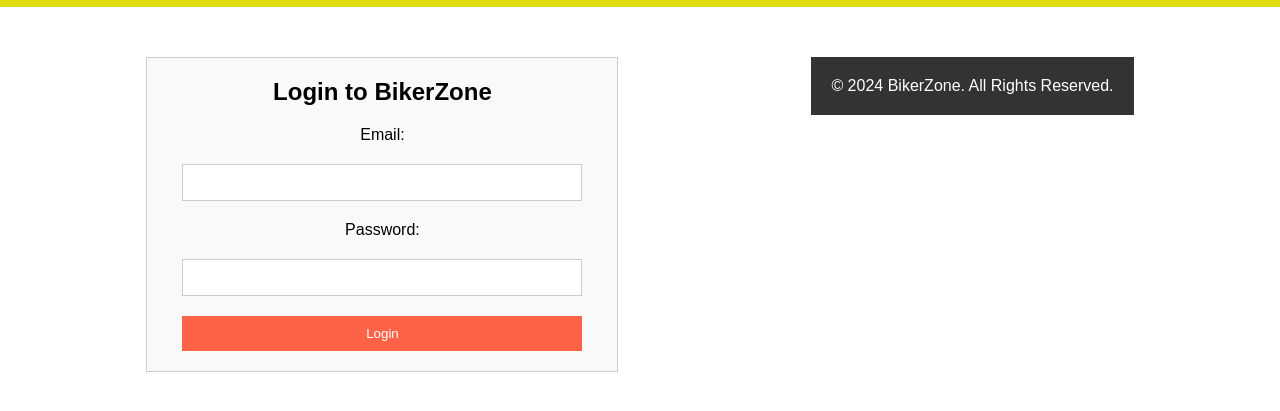
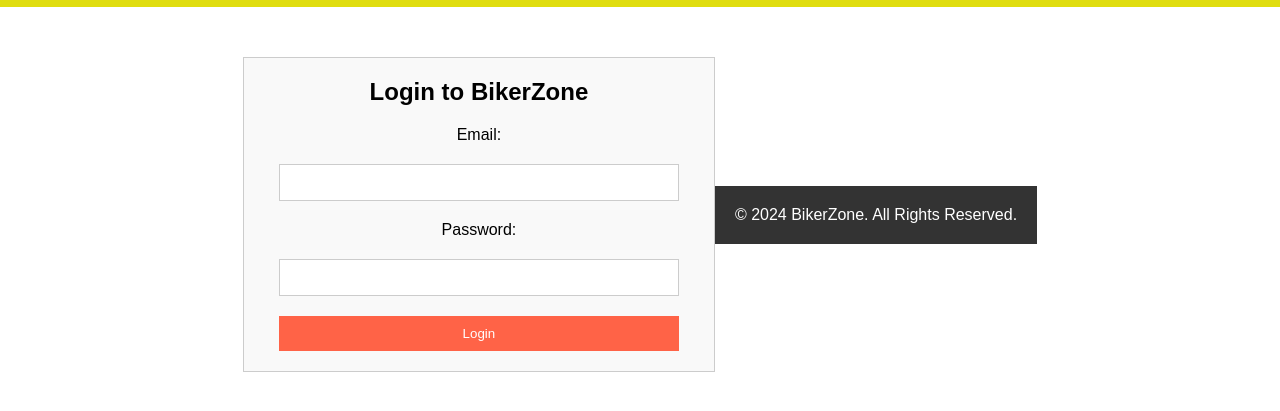
Before and after one commit to manoj-yg/Bike-Rental-project, a plain HTML site: page login.html in a window 1280 px wide. Shown: the part 41-452 px from the top of the page. Drawn offline with Linux system fonts and the light colour scheme.

Commit message:
Bike rental app

```diff
--- a/style.css
+++ b/style.css
@@ -125,8 +125,8 @@ footer {
 /* Login & Sign Up Section */
 .login-signup-section {
     display: flex;
-    justify-content: space-around;
-    align-items: flex-start;
+    justify-content: center;
+    align-items: center;
     padding: 50px;
 }
 
```
